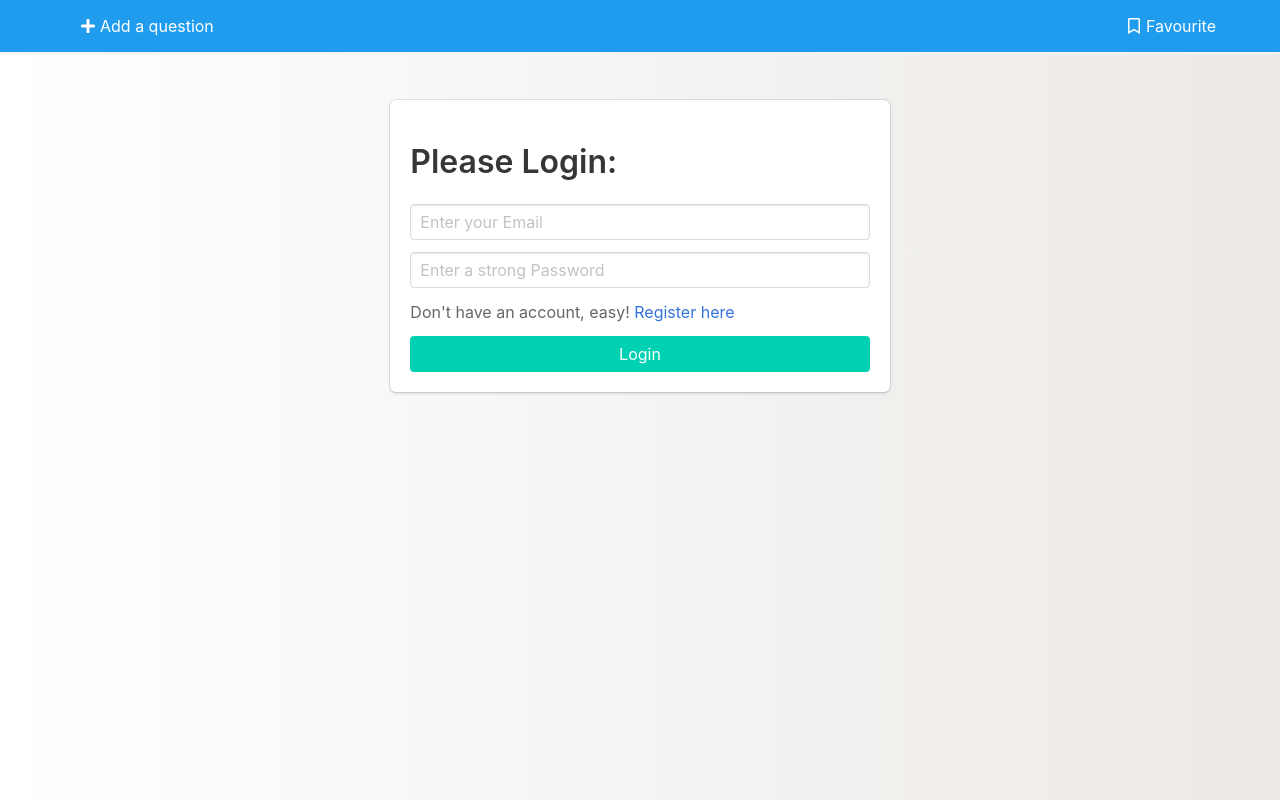
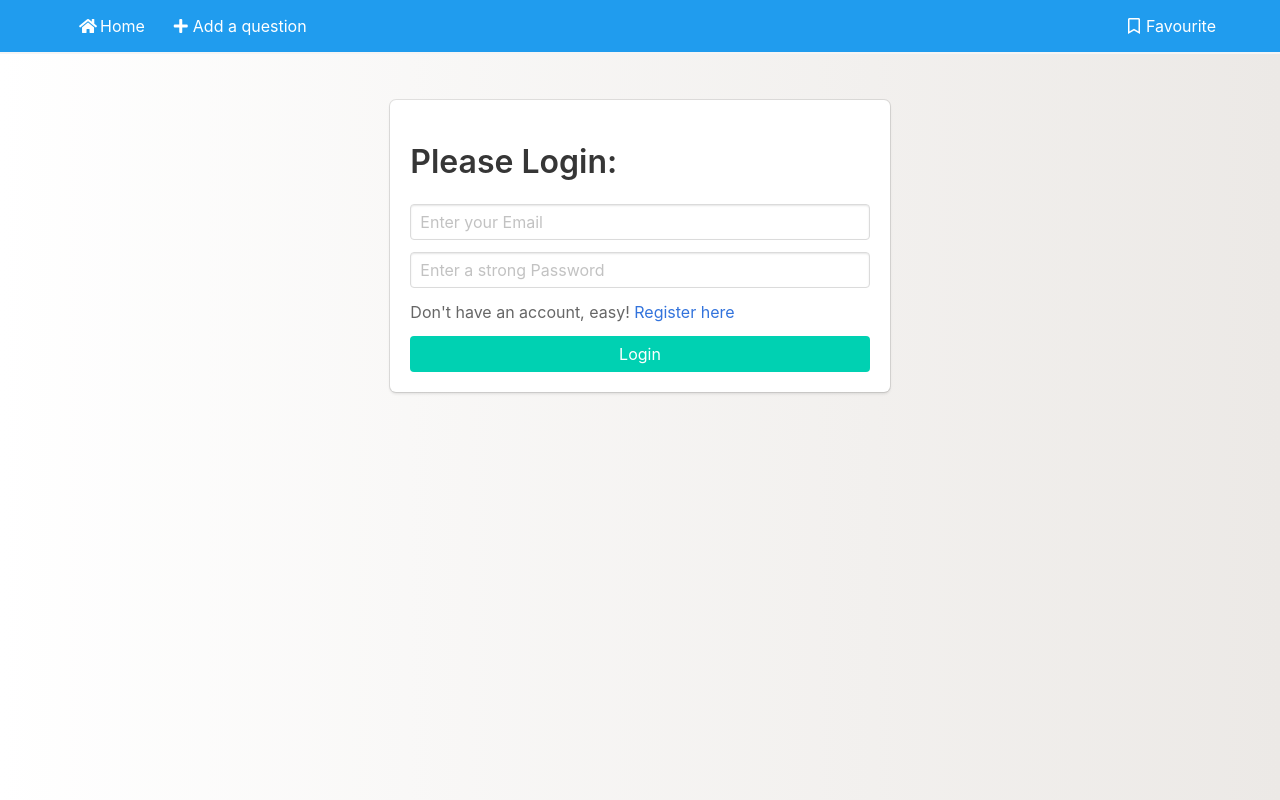
Before and after one commit to mehdi-alouane/dabadoc, a Vue app in the folder client/: page /login in a window 1280 px wide. Built offline with nearby package versions, Linux system fonts and the light colour scheme; what vue-browser-geolocation would draw is missing.

Commit message:
refactor: add home link to navbar

```diff
--- a/client/src/components/NavBar.vue
+++ b/client/src/components/NavBar.vue
@@ -3,6 +3,16 @@
     <div class="container">
       <div class="navbar-menu">
         <div class="navbar-start">
+          <router-link
+            :to="{ name: 'home' }"
+            class="navbar-item"
+          >
+            <span class="icon">
+              <i class="fa fa-home" />
+            </span>
+            <span>Home</span>
+          </router-link>
+
           <router-link
             :to="{ name: 'question' }"
             class="navbar-item"
```
